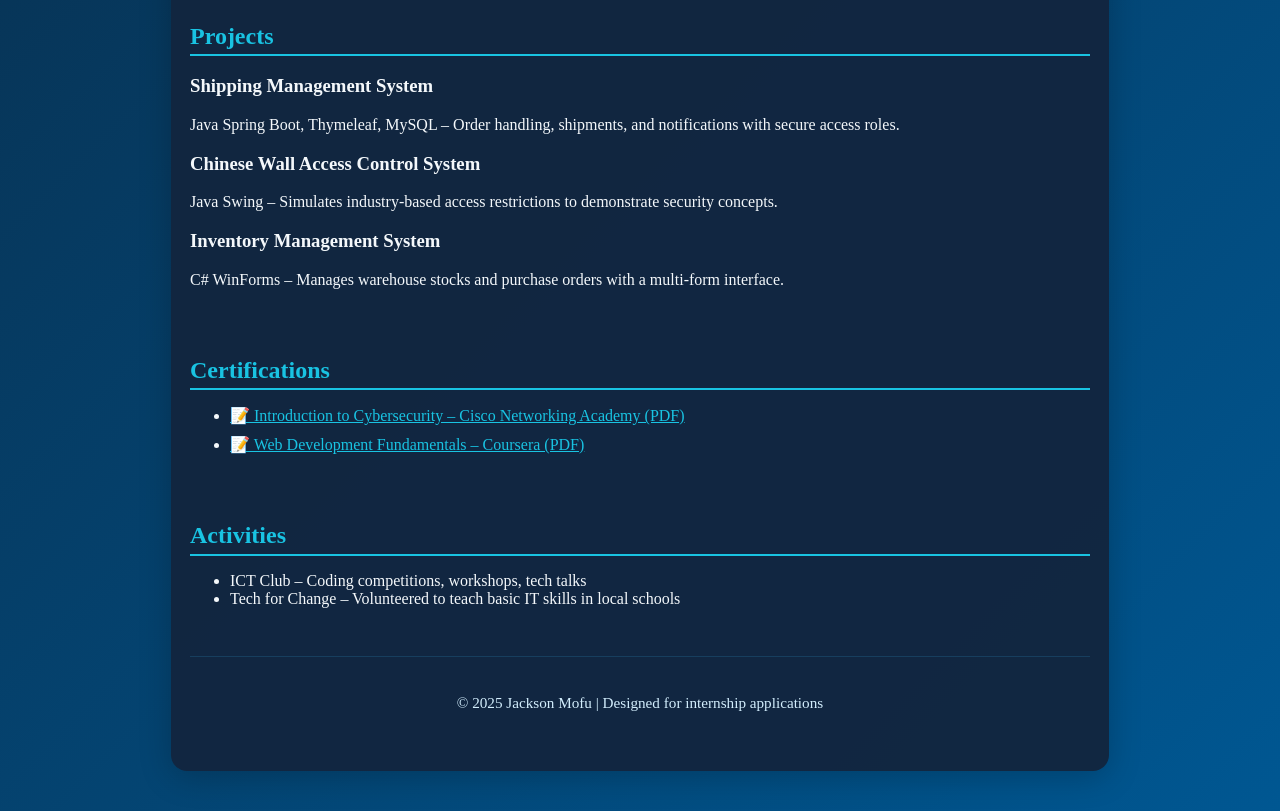
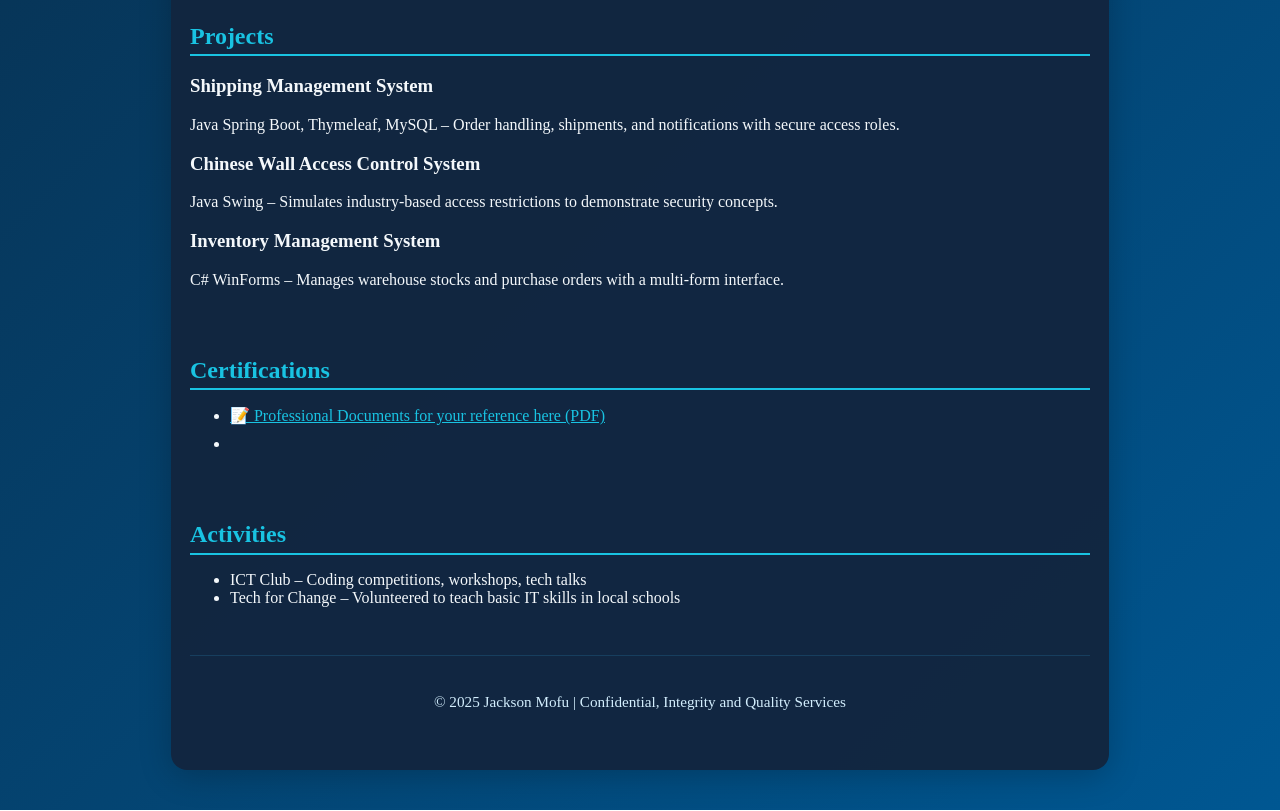
Before and after one commit to Jacksonmofu2002/Profile, a plain HTML site: page index.html in a window 1280 px wide. Shown: the part 895-1706 px from the top of the page. Drawn offline with Linux system fonts and the light colour scheme.

Commit message:
Update index.html

```diff
--- a/index.html
+++ b/index.html
@@ -317,14 +317,14 @@
       <h2>Certifications</h2>
       <ul class="certificates-list">
         <li>
-          <a href="certificates/cybersecurity.pdf" target="_blank">
-            📝 Introduction to Cybersecurity – Cisco Networking Academy (PDF)
+          <a href="certificates/achieved.pdf" target="_blank">
+            📝 Professional Documents for your reference here (PDF)
           </a>
         </li>
         <li>
-          <a href="certificates/web-development.pdf" target="_blank">
+<!--           <a href="certificates/web-development.pdf" target="_blank">
             📝 Web Development Fundamentals – Coursera (PDF)
-          </a>
+          </a> -->
         </li>
         <!-- Add more certificate links as needed -->
       </ul>
@@ -339,7 +339,7 @@
     </section>
 
     <footer>
-      <p>&copy; 2025 Jackson Mofu | Designed for internship applications</p>
+      <p>&copy; 2025 Jackson Mofu | Confidential, Integrity and Quality Services</p>
     </footer>
   </div>
 </body>
```
